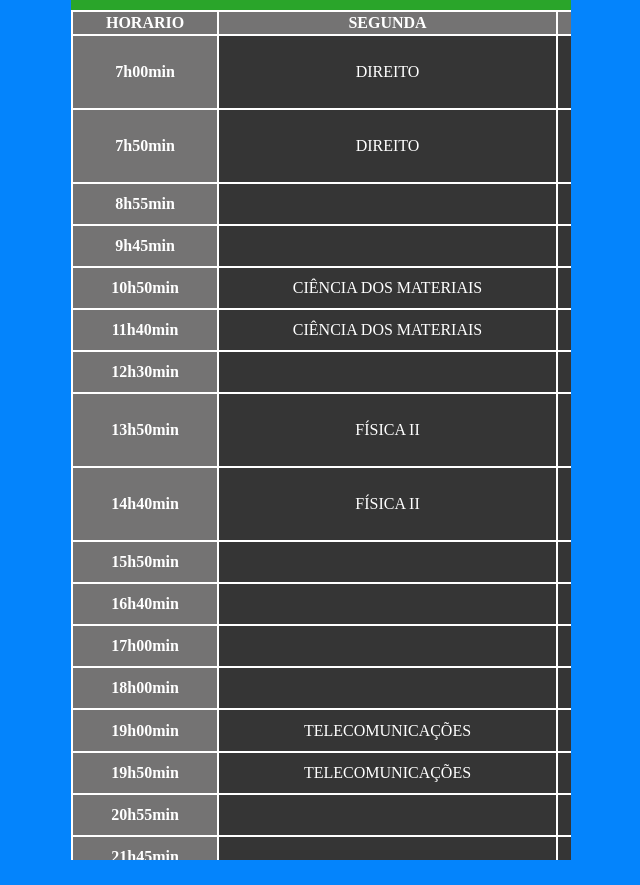
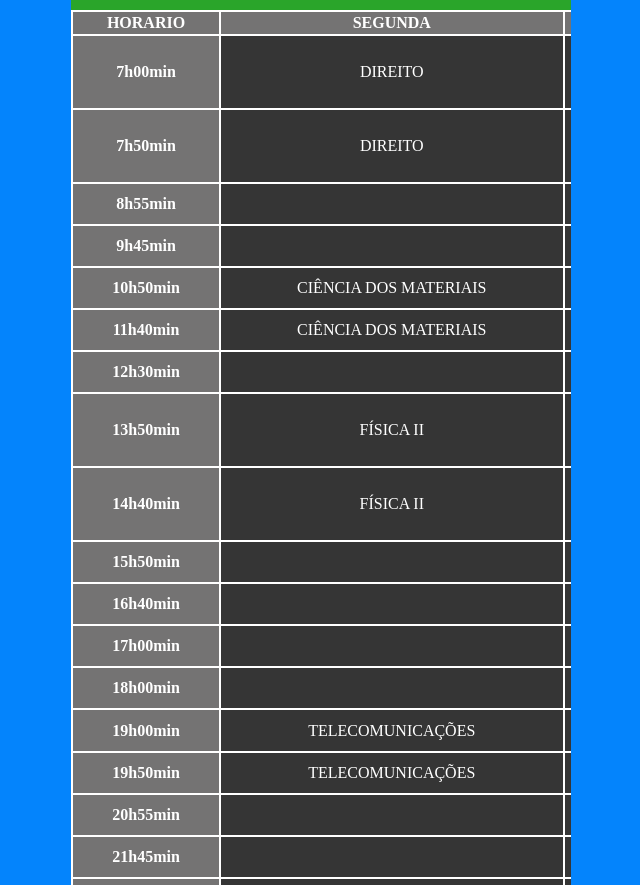
Before and after one commit to LopesGeovane/Agenda, a plain HTML site: page index.html in a window 1280 px wide. Shown: the part 50-935 px from the top of the page, without its empty margins (319-959 px from the left). Before the commit the page ends 910 px from the top, so only its background shows below. Drawn offline with Linux system fonts and the light colour scheme.

Commit message:
ajuste tamanho

```diff
--- a/style.css
+++ b/style.css
@@ -21,7 +21,7 @@ body{
 
 div{
     width: 500px;
-    height: 850px;
+    height: 875px;
     background-color: rgb(99, 42, 165);
     overflow-x: auto;
     overflow-y: auto;
@@ -30,7 +30,7 @@ div{
 table{
     border-collapse: collapse;
     box-shadow: 5px 5px 15px black;
-    width: 1850px;
+    width: 1875px;
     height: 1080px;
 
 }
```
